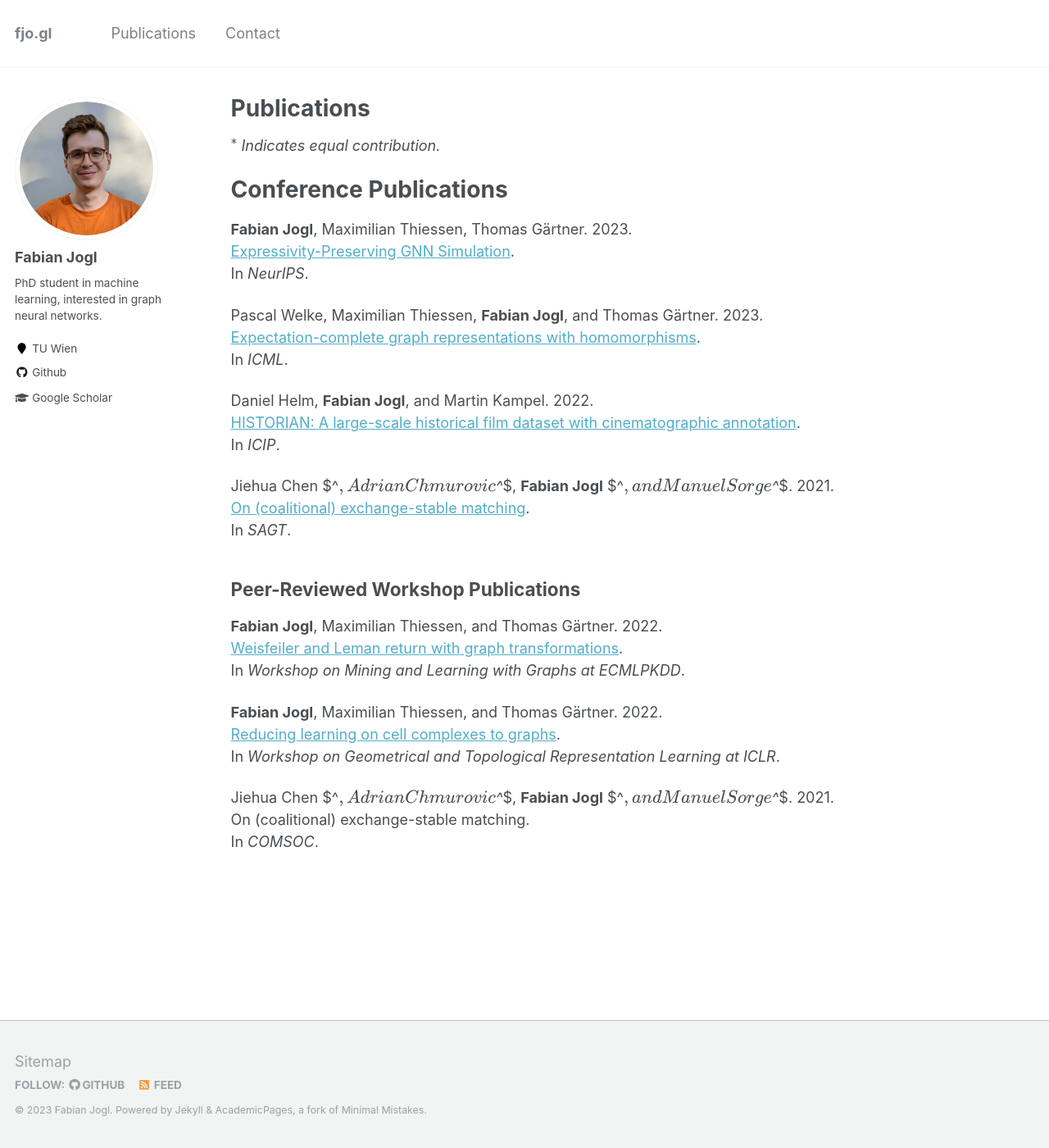
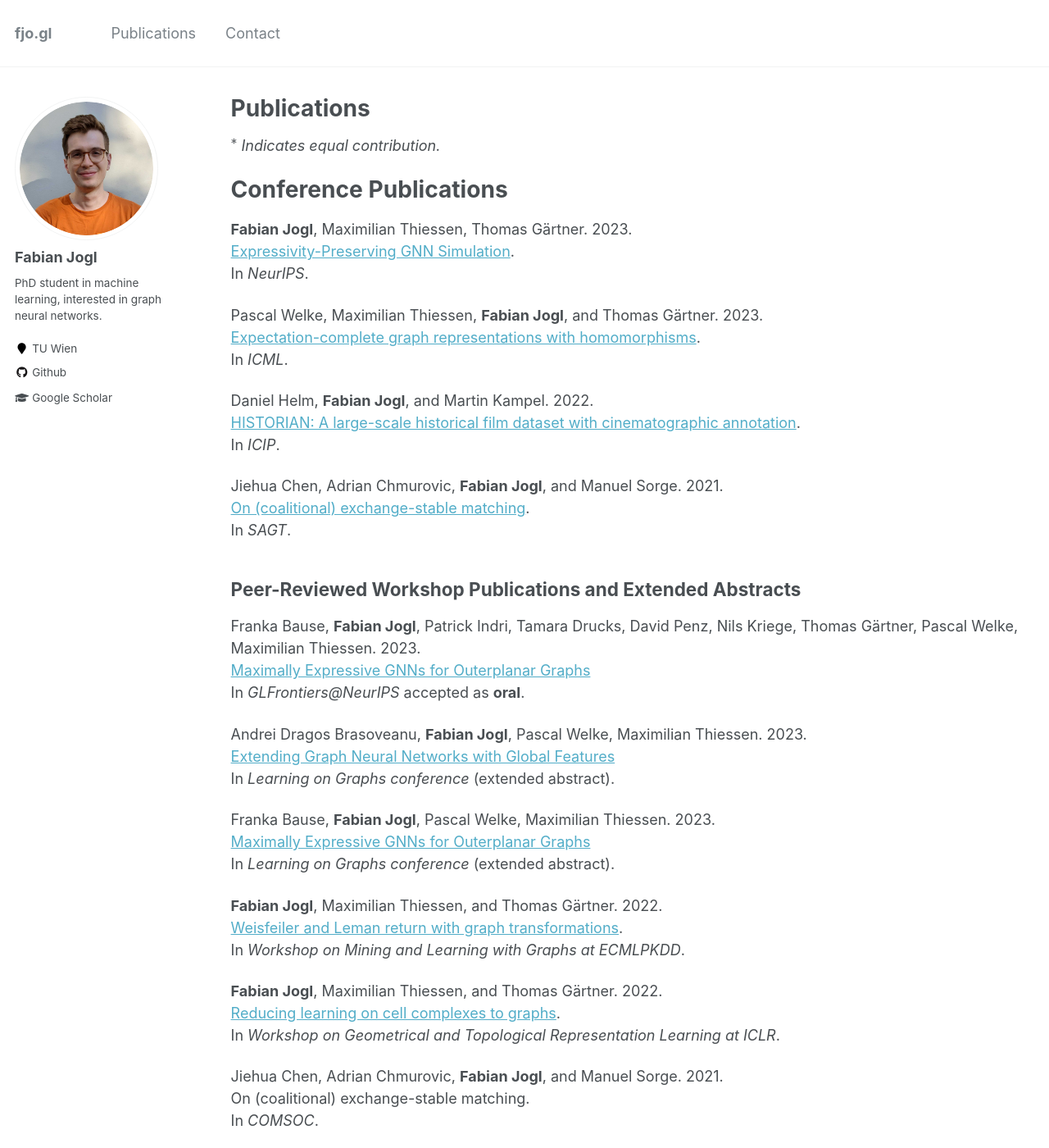
Before and after one commit to ocatias/ocatias.github.io, a Jekyll site: the page built from _pages/publications.md, in a window 1280 px wide and 1400 px high. Shown: the whole window at 82% size. Built offline with Jekyll 4.4.1, drawn with Linux system fonts in a browser that asks for light colours; formulas are drawn with MathJax 3.

Commit message:
Update site (LoG, NeurIPs...)

```diff
--- a/_pages/publications.md
+++ b/_pages/publications.md
@@ -20,11 +20,23 @@ Daniel Helm, **Fabian Jogl**, and Martin Kampel. 2022.
 [HISTORIAN: A large-scale historical film dataset with cinematographic annotation](https://ieeexplore.ieee.org/document/9897300/).
 In _ICIP_.
 
-Jiehua Chen $^*$, Adrian Chmurovic $^*$, **Fabian Jogl** $^*$, and Manuel Sorge $^*$. 2021.
+Jiehua Chen, Adrian Chmurovic, **Fabian Jogl**, and Manuel Sorge. 2021.
 [On (coalitional) exchange-stable matching](https://link.springer.com/chapter/10.1007/978-3-030-85947-3_14).
 In _SAGT_.
 
-## Peer-Reviewed Workshop Publications
+## Peer-Reviewed Workshop Publications and Extended Abstracts
+
+Franka Bause, **Fabian Jogl**, Patrick Indri, Tamara Drucks, David Penz, Nils Kriege, Thomas Gärtner, Pascal Welke, Maximilian Thiessen. 2023.
+[Maximally Expressive GNNs for Outerplanar Graphs]()
+In _GLFrontiers@NeurIPS_ accepted as **oral**.
+
+Andrei Dragos Brasoveanu, **Fabian Jogl**, Pascal Welke, Maximilian Thiessen. 2023.
+[Extending Graph Neural Networks with Global Features]()
+In _Learning on Graphs conference_ (extended abstract).
+
+Franka Bause, **Fabian Jogl**, Pascal Welke, Maximilian Thiessen. 2023.
+[Maximally Expressive GNNs for Outerplanar Graphs]()
+In _Learning on Graphs conference_ (extended abstract).
 
 **Fabian Jogl**, Maximilian Thiessen, and Thomas Gärtner. 2022.
 [Weisfeiler and Leman return with graph transformations](https://openreview.net/forum?id=Oq5mzL-3SUV).
@@ -34,6 +46,6 @@ In _Workshop on Mining and Learning with Graphs at ECMLPKDD_.
 [Reducing learning on cell complexes to graphs](https://openreview.net/forum?id=HKUxAE-J6lq).
 In _Workshop on Geometrical and Topological Representation Learning at ICLR_.
 
-Jiehua Chen $^*$, Adrian Chmurovic $^*$, **Fabian Jogl** $^*$, and Manuel Sorge $^*$. 2021.
+Jiehua Chen, Adrian Chmurovic, **Fabian Jogl**, and Manuel Sorge. 2021.
 On (coalitional) exchange-stable matching.
 In _COMSOC_.
```
Also changed, not shown: _pages/about.md (+2 -0 lines), 3 other files.
